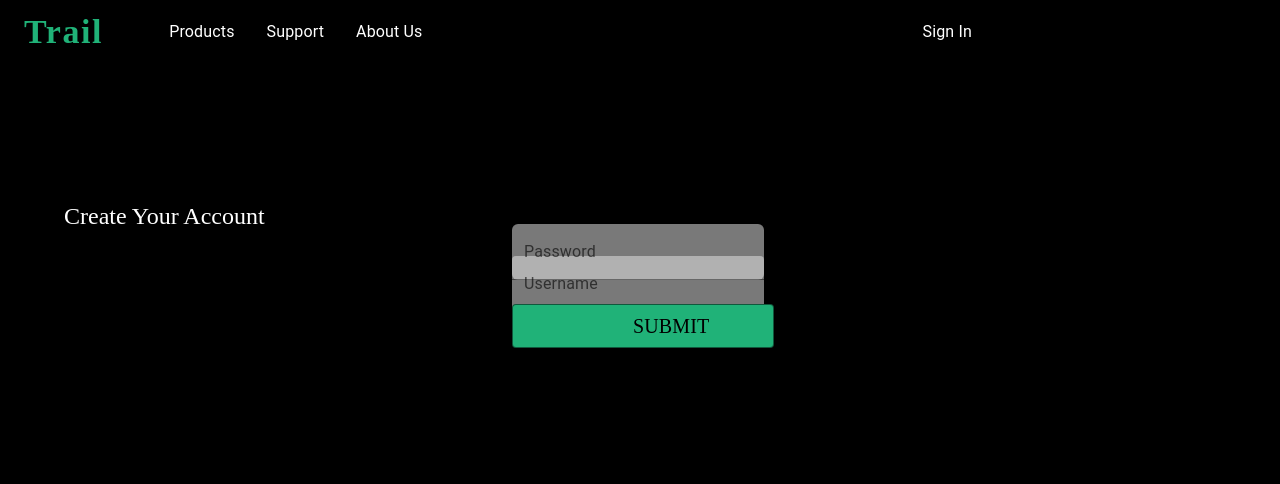
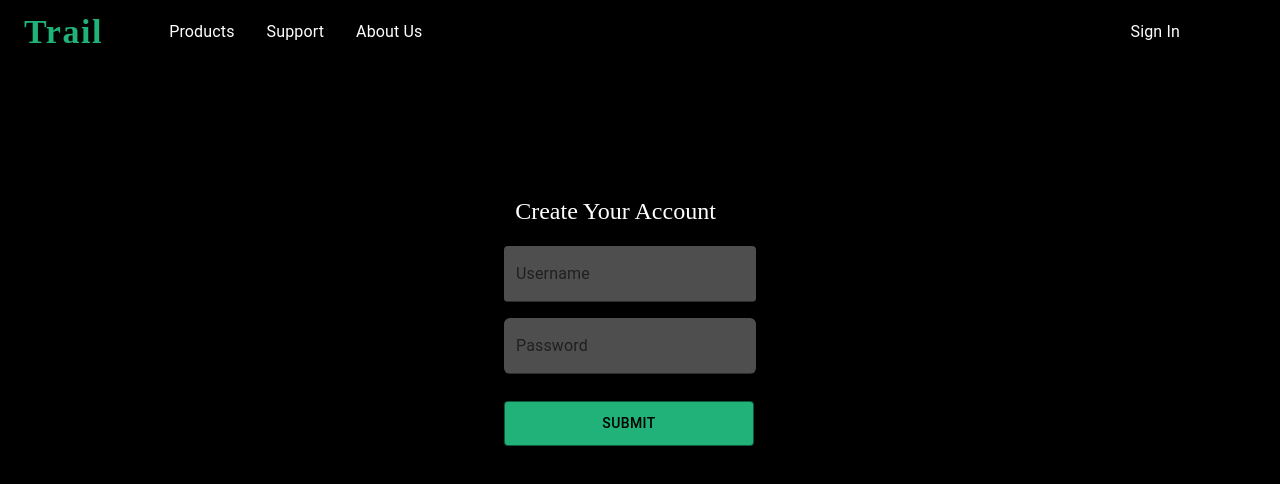
Before and after one commit to Travyon/Travyon-Portfolio, a React (Create React App) app in the folder my-app/: page / in a window 1280 px wide. Shown: the top 484 px of the page. Built offline with nearby package versions, Linux system fonts and the light colour scheme.

Commit message:
TextField Edits

```diff
--- a/my-app/src/components/Nav.jsx
+++ b/my-app/src/components/Nav.jsx
@@ -78,7 +78,8 @@ const Nav = () => {
                                     sx={{
                                         '&:hover': {
                                             color: "#20B278",
-                                        }
+                                        },
+                                        marginLeft: 52
                                     }}
                                 >
                                     {theSignIn}
--- a/my-app/src/screens/Home.jsx
+++ b/my-app/src/screens/Home.jsx
@@ -8,7 +8,7 @@ const Home = () => {
 
     return (
 
-        <Box>
+
         <Container>
             <Box>
                 <Typography
@@ -16,10 +16,12 @@ const Home = () => {
                     noWrap
                     sx={{
                         color: 'white',
-                            textAlign: 'center',
+                        marginLeft: 56.4,
                         marginTop: '200px',
                         fontFamily: 'Avenir',
-                            display: "flex"
+                        display: "flex",
+                        flexDirection: 'column',
+                        lineHeight: '22px',
                     }}
                 >
                     Create Your Account
@@ -29,9 +31,10 @@ const Home = () => {
                 component="form"
                 sx={{
                     p: 2,
-                        marginLeft: 53,
+                    marginLeft: 52,
                     '& > :not(style)': { m: 1, width: '25ch' },
-                        position: 'absolute'
+                    margingTop: 25,
+
                 }}
                 noValidate
                 autoComplete="off"
@@ -42,8 +45,8 @@ const Home = () => {
                     label="Username"
                     variant="filled"
                     sx={{
-                            background: 'rgba(255, 255, 255, 0.5)',
-                            borderRadius: 1
+                        background: 'rgba(217, 217, 217, 0.38)',
+                        borderRadius: 1,
                     }}
                 />
             </Box>
@@ -51,7 +54,10 @@ const Home = () => {
                 component="form"
                 sx={{
                     p: 2,
-                        marginLeft: 53,
+                    width: '442px',
+                    height: '75px',
+                    flexShrink: '0',
+                    marginLeft: 52,
                     marginTop: -4,
                     '& > :not(style)': { m: 1, width: '25ch' },
                 }}
@@ -63,7 +69,7 @@ const Home = () => {
                     sx={{
                         borderRadius: 1.5,
                         opacity: 1,
-                            background: 'rgba(255, 255, 255, 0.5)',
+                        background: 'rgba(217, 217, 217, 0.38)',
                     }}
                 />
             </Box>
@@ -72,29 +78,21 @@ const Home = () => {
                     variant="outlined"
                     sx={{
                         backgroundColor: '#20B278',
-                            marginLeft: 56,
-                            paddingRight: 8,
-                            paddingLeft: 14,
+                        width: '250px',
+                        height: '45px',
+                        flexShrink: '0',
+                        marginLeft: 55,
                         "&:hover": {
                             backgroundColor: 'grey'
                         },
-                        }}
-                    >
-                        <Typography
-                            variant="h6"
-                            noWrap
-                            sx={{
-                                paddingLeft: 1,
-                                fontFamily: 'Avenir',
-                                color: 'black'
+                        alignItems: 'center'
                     }}
                 >
                     Submit
-                        </Typography>
                 </Button>
             </Box>
         </Container>
-        </Box>
+
     )
 }
 export default Home;
```
Lines whose indentation alone changed are shown as unchanged.
